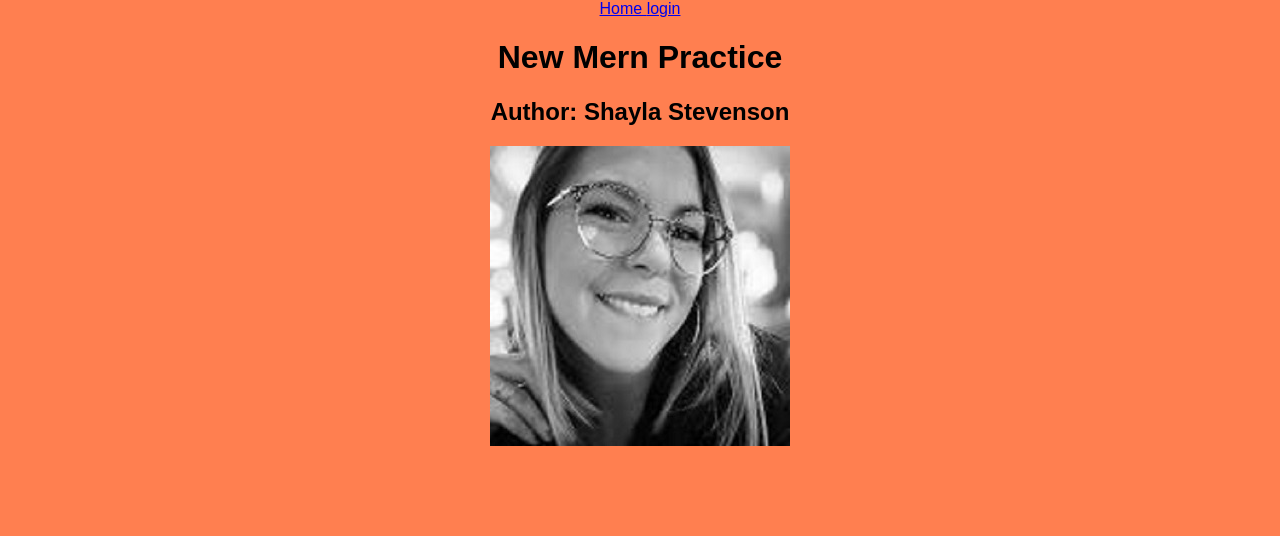
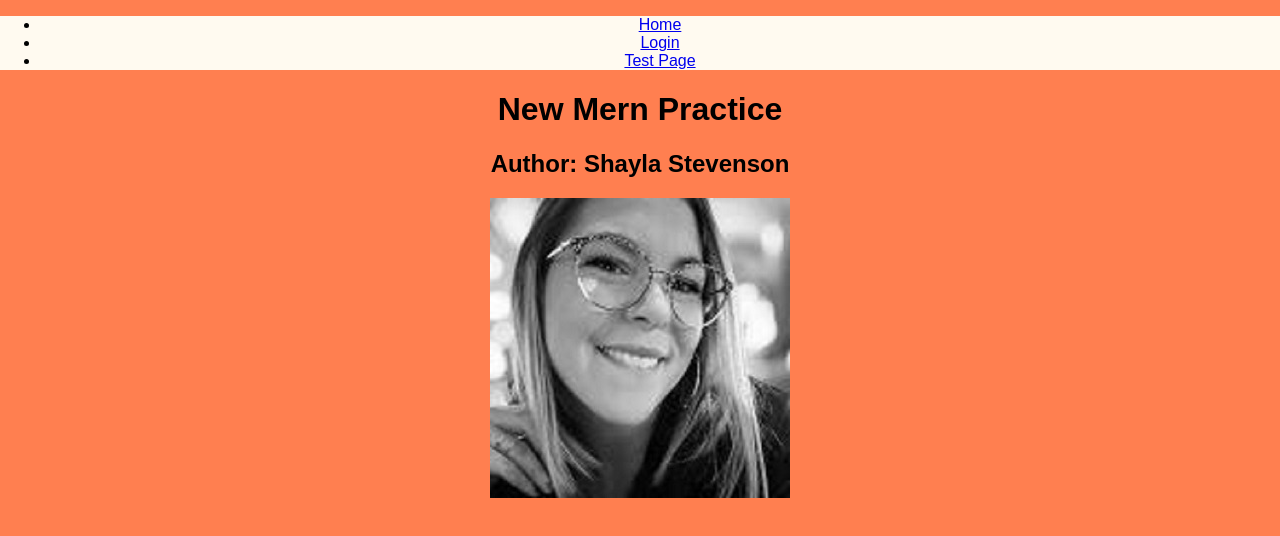
Before and after one commit to ShaylaStevenson/new-mern-practice, a React (Create React App) app in the folder client/: page / in a window 1280 px wide. Shown: the top 536 px of the page. Built offline with nearby package versions, Linux system fonts and the light colour scheme.

Commit message:
testing HashRouter in deployment

```diff
--- a/client/src/App.js
+++ b/client/src/App.js
@@ -3,7 +3,7 @@ import { BrowserRouter as Router, Route, Switch } from "react-router-dom";
 import Navigation from "./components/Navigation";
 import Home from "./pages/Home"
 import "./App.css";
-//import TestPage from "./pages/TestPage";
+import TestPage from "./pages/TestPage";
 
 const App = () => {
 
@@ -16,6 +16,9 @@ const App = () => {
               <Route exact path="/">
                 <Home />
               </Route>
+              <Route exact path="/test-page">
+                <TestPage />
+              </Route>
             </Switch>
           </div>
         {/* </Router> */}
--- a/client/src/components/Navigation/index.js
+++ b/client/src/components/Navigation/index.js
@@ -1,6 +1,9 @@
 import React, { useState, useEffect } from "react";
 import LoginModal from "../LoginModal";
+import {Link} from "react-router-dom"
+import "./style.css"
 //import TestPage from "../../pages/TestPage";
+
 
 const Navigation = () => {
     // state, state-setter, and initial state
@@ -21,10 +24,21 @@ const Navigation = () => {
     return (
         <div>
             <nav>
-                <a href="/"> Home </a>
-                {/* set state to true to open the loginModal */}
-                {/* check if best practice is to use <button> vs <a> */}
-                <a href="#"  onClick={() => setIsOpen(true)}>login</a>
+                <ul>
+                    <li>
+                        <Link to="/">Home</Link>
+                        {/* <a href="/">Home</a> */}
+                    </li>
+                    <li>
+                        {/* set state to true to open the loginModal */}
+                        {/* check if best practice is to use <button> vs <a> */}
+                        {/* <a href="#"  onClick={() => setIsOpen(true)}>login</a> */}
+                        <Link to="#" onClick={() => setIsOpen(true)}>Login</Link>
+                    </li>
+                    <li>
+                        <Link to="/test-page">Test Page</Link>
+                    </li>
+                </ul>
                 {/* pass through the state of the modal to LoginModal */}
                 {/* pass through the closeModal function in order use close button within LoginModal */}
                 <LoginModal
--- a/client/src/components/Navigation/style.css
+++ b/client/src/components/Navigation/style.css
@@ -0,0 +1,3 @@
+nav{
+    background-color: floralwhite;
+}
--- a/client/src/index.js
+++ b/client/src/index.js
@@ -3,17 +3,18 @@ import ReactDOM from "react-dom";
 import "./index.css";
 import App from "./App";
 import registerServiceWorker from "./registerServiceWorker";
-import { HashRouter } from "react-router-dom";
+import { HashRouter, BrowserRouter } from "react-router-dom";
 
 // ReactDOM.render(<App />, document.getElementById("root"));
 
 
 ReactDOM.render(
-    <React.StrictMode>
-      <HashRouter>
+    // <React.StrictMode>
+      <HashRouter
+      basename="/new-mern-practice">
         <App />
-      </HashRouter>
-    </React.StrictMode>,
+      </HashRouter>,
+    // </React.StrictMode>,
     document.getElementById('root')
   );
   registerServiceWorker();
```
Also changed, not shown: 12 other files (tests, documents, lock files or other folders).
